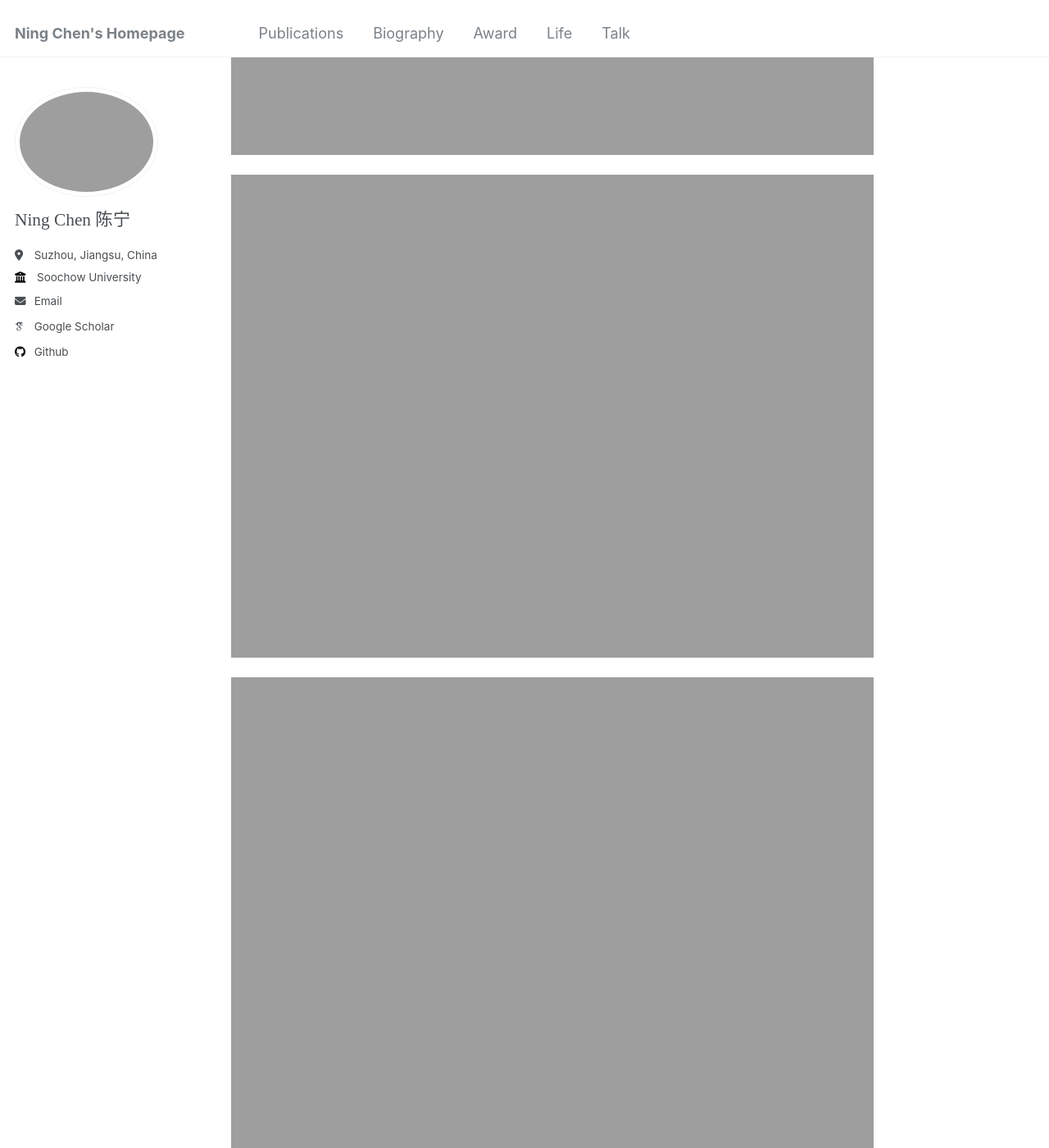
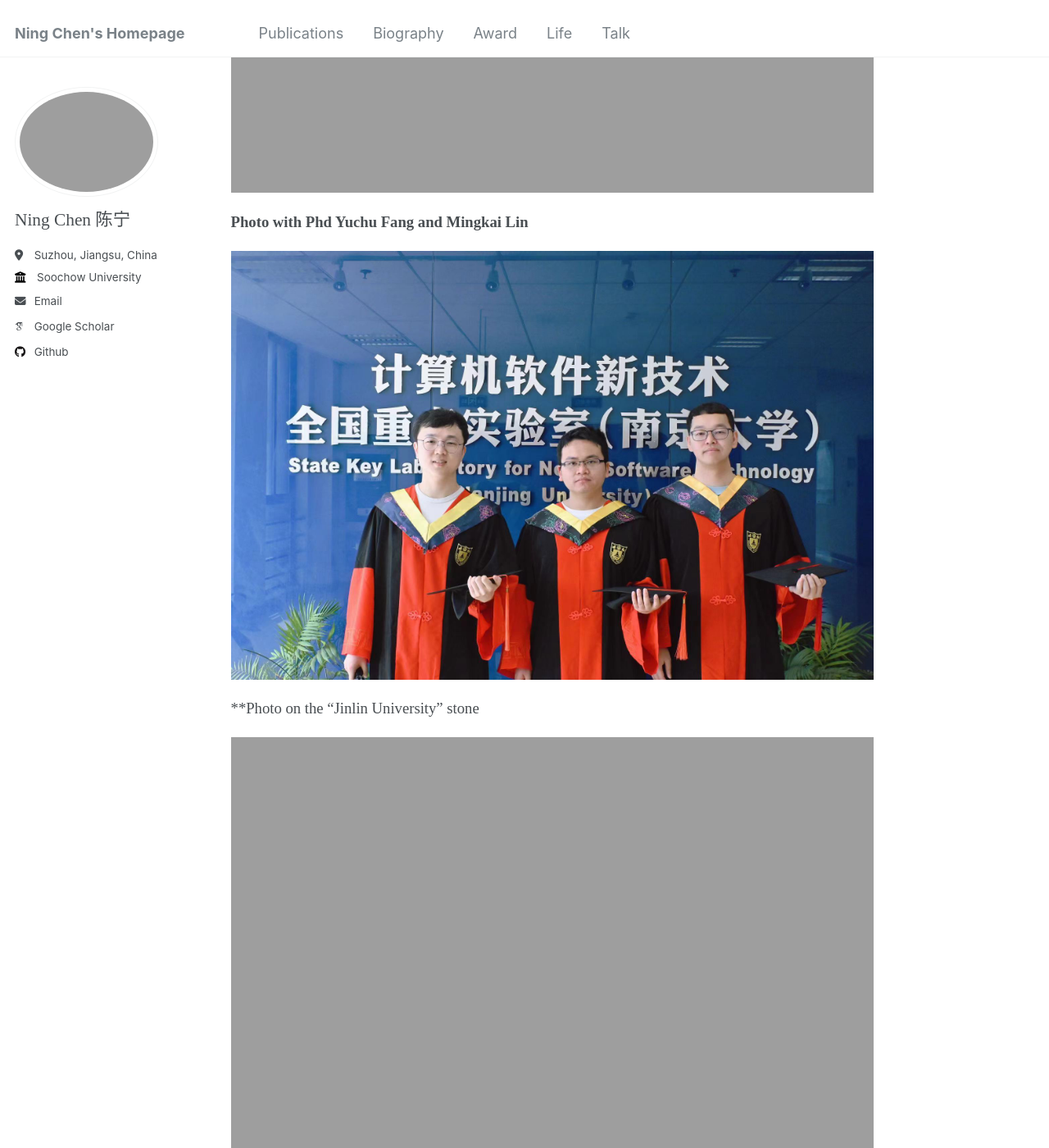
Before and after one commit to nju-cn/nju-cn.github.io, a Jekyll site: the page built from _pages/life.md, in a window 1280 px wide and 1400 px high, scrolled down 1228 px. Shown: the whole window at 82% size. Built offline with Jekyll 4.4.1, drawn with Linux system fonts in a browser that asks for light colours; some web fonts are replaced; some of the changed text lies outside the part shown.

Commit message:
Merge remote-tracking branch 'origin/master'

```diff
--- a/_pages/life.md
+++ b/_pages/life.md
@@ -15,7 +15,12 @@ p { font: 14pt kai !important; }
 
 <p><img src="http://nju-cn.github.io/imgage_group/diaoxia.jpg" referrerpolicy="no-referrer" width="80%"></p>
 
+**Photo with my advisor**
+<p><img src="http://nju-cn.github.io/image_graduate/1.jpg" referrerpolicy="no-referrer" width="80%"></p>
 
-<p><img src="http://nju-cn.github.io/image_graduate/1.jpg" referrerpolicy="no-referrer" width="80%"></p>
+**Photo with Phd Yuchu Fang and Mingkai Lin**
+<p><img src="http://nju-cn.github.io/image_graduate/1-2.jpg" referrerpolicy="no-referrer" width="80%"></p>
+
+**Photo on the "Jinlin University" stone
 <p><img src="http://nju-cn.github.io/image_graduate/2.jpg" referrerpolicy="no-referrer" width="80%"></p>
 <p><img src="http://nju-cn.github.io/image_graduate/3.jpg" referrerpolicy="no-referrer" width="80%"></p>
```
Also changed, not shown: image_graduate/1-2.jpg (added).
